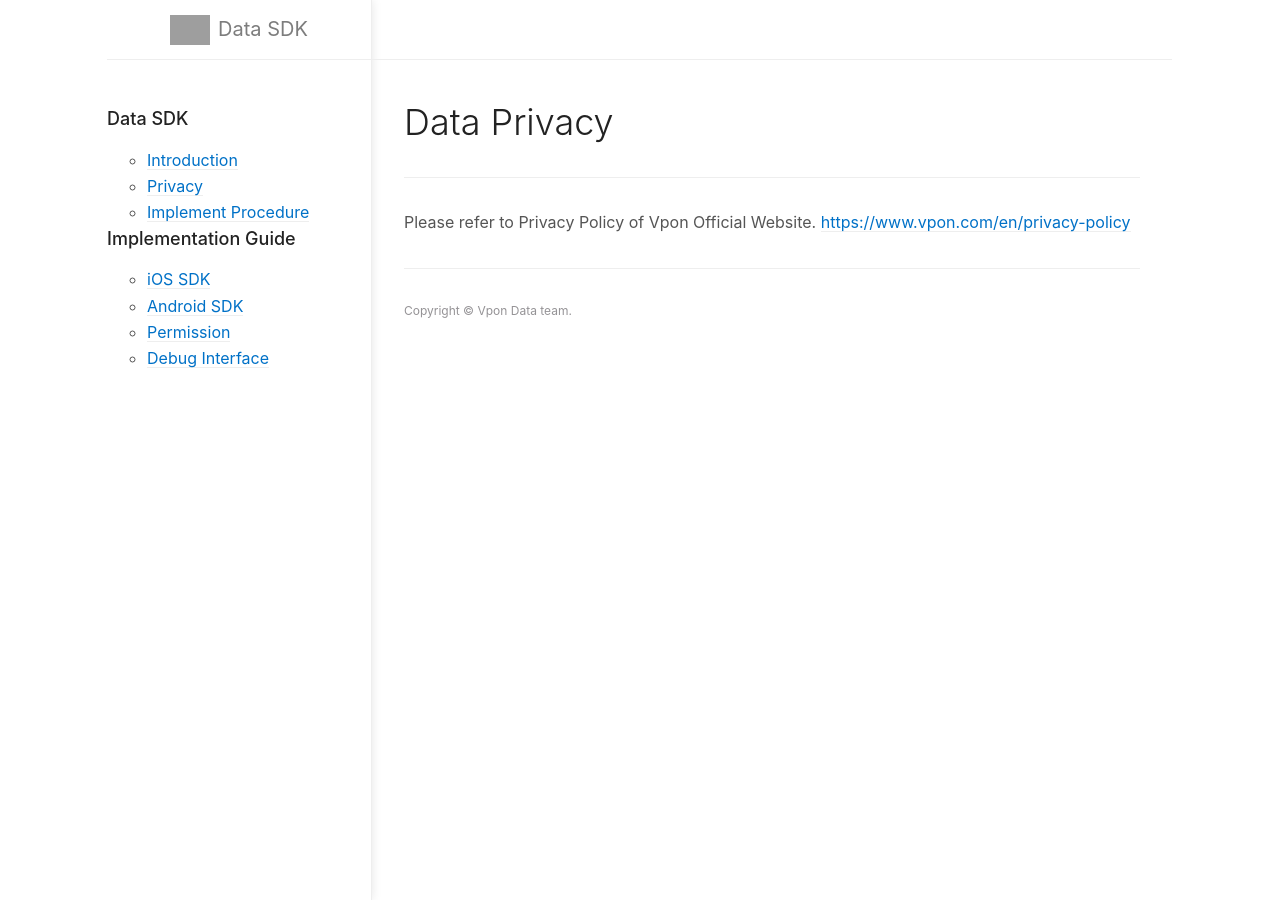
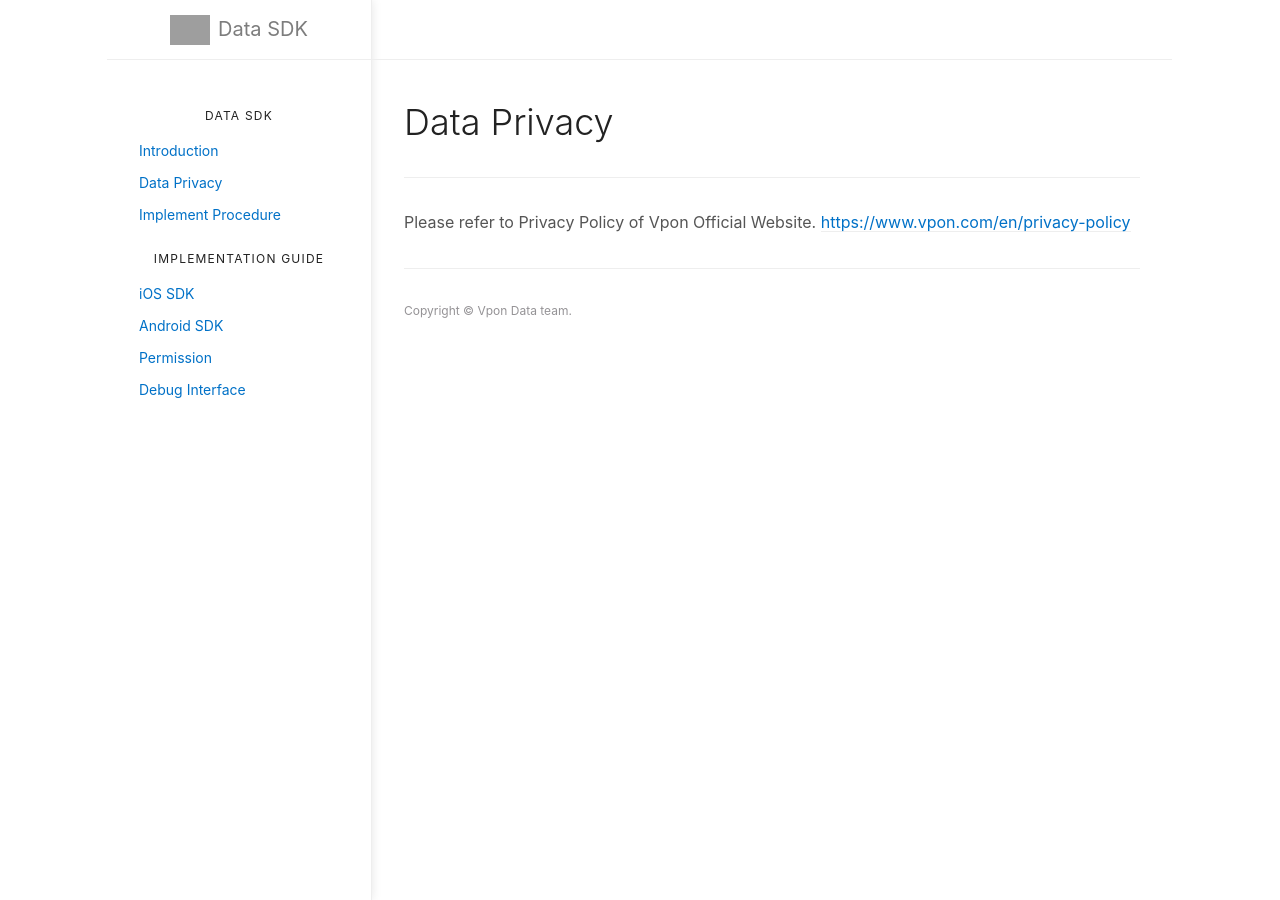
Before and after one commit to vpon-data/data-sdk, a Jekyll site: the page built from docs/DataPrivacy.md, in a window 1280 px wide. Built offline with Jekyll 4.4.1, drawn with Linux system fonts in a browser that asks for light colours; grey boxes are pictures that could not be loaded.

Commit message:
Update sidenav.

```diff
--- a/_data/menu.yml
+++ b/_data/menu.yml
@@ -3,8 +3,8 @@ menu:
     subfolderitems:
       - page: Introduction
         url: /
-      - page: Privacy
-        url: /privacy
+      - page: Data Privacy
+        url: /data_privacy
       - page: Implement Procedure
         url: /implement_procedure
   - title: Implementation Guide
--- a/_includes/nav.html
+++ b/_includes/nav.html
@@ -1,70 +1,11 @@
-
 <ul class="nav-list">
   {% for item in site.data.menu.menu %}
-  <h3>{{ item.title }}</h3>
-    <ul>
-      {% for entry in item.subfolderitems %}
-        <li><a href="{{ entry.url }}">{{ entry.page }}</a></li>
-      {% endfor %}
-    </ul>
-{% endfor %}
+  <h4 style="text-align:center">{{ item.title }}</h4>
+  {% for entry in item.subfolderitems %}
+    <li class="nav-list-item">
+      <a class="nav-list-link" href="{{ entry.url }}">{{ entry.page }}</a>
+    </li>
+  {% endfor %}
+  <br>
+  {% endfor %}
 </ul>
-
-
-
-<!-- <ul class="nav-list">
-  {%- assign ordered_pages_list = site.html_pages | where_exp:"item", "item.nav_order != nil" -%}
-  {%- assign unordered_pages_list = site.html_pages | where_exp:"item", "item.nav_order == nil" -%}
-  {%- if site.nav_sort == 'case_insensitive' -%}
-    {%- assign sorted_ordered_pages_list = ordered_pages_list | sort_natural:"nav_order" -%}
-    {%- assign sorted_unordered_pages_list = unordered_pages_list | sort_natural:"title" -%}
-  {%- else -%}
-    {%- assign sorted_ordered_pages_list = ordered_pages_list | sort:"nav_order" -%}
-    {%- assign sorted_unordered_pages_list = unordered_pages_list | sort:"title" -%}
-  {%- endif -%}
-  {%- assign pages_list = sorted_ordered_pages_list | concat: sorted_unordered_pages_list -%}
-  {%- for node in pages_list -%}
-    {%- unless node.nav_exclude -%}
-      {%- if node.parent == nil and node.title -%}
-        <li class="nav-list-item{% if page.url == node.url or page.parent == node.title or page.grand_parent == node.title %} active{% endif %}">
-          {%- if page.parent == node.title or page.grand_parent == node.title -%}
-            {%- assign first_level_url = node.url -%}
-          {%- endif -%}
-          {%- if node.has_children -%}
-            <a href="#" class="nav-list-expander"><svg viewBox="0 0 24 24"><use xlink:href="#svg-arrow-right"></use></svg></a>
-          {%- endif -%}
-          <a href="{{ node.url }}" class="nav-list-link{% if page.url == node.url %} active{% endif %}">{{ node.title }}</a>
-          {%- if node.has_children -%}
-            {%- assign children_list = pages_list | where: "parent", node.title -%}
-            <ul class="nav-list ">
-            {%- for child in children_list -%}
-              {%- unless child.nav_exclude -%}
-                <li class="nav-list-item {% if page.url == child.url or page.parent == child.title %} active{% endif %}">
-                  {%- if page.url == child.url or page.parent == child.title -%}
-                    {%- assign second_level_url = child.url -%}
-                  {%- endif -%}
-                  {%- if child.has_children -%}
-                    <a href="#" class="nav-list-expander"><svg viewBox="0 0 24 24"><use xlink:href="#svg-arrow-right"></use></svg></a>
-                  {%- endif -%}
-                  <a href="{{ child.url }}" class="nav-list-link{% if page.url == child.url %} active{% endif %}">{{ child.title }}</a>
-                  {%- if child.has_children -%}
-                    {%- assign grand_children_list = pages_list | where: "parent", child.title | where: "grand_parent", node.title -%}
-                    <ul class="nav-list">
-                    {%- for grand_child in grand_children_list -%}
-                      <li class="nav-list-item {% if page.url == grand_child.url %} active{% endif %}">
-                        <a href="{{ grand_child.url }}" class="nav-list-link{% if page.url == grand_child.url %} active{% endif %}">{{ grand_child.title }}</a>
-                      </li>
-                    {%- endfor -%}
-                    </ul>
-                  {%- endif -%}
-                </li>
-              {%- endunless -%}
-            {%- endfor -%}
-            </ul>
-          {%- endif -%}
-        </li>
-      {%- endif -%}
-    {%- endunless -%}
-  {%- endfor -%}
-</ul>
- -->
```
Also changed, not shown: docs/DataPrivacy.md (+2 -1 lines).
